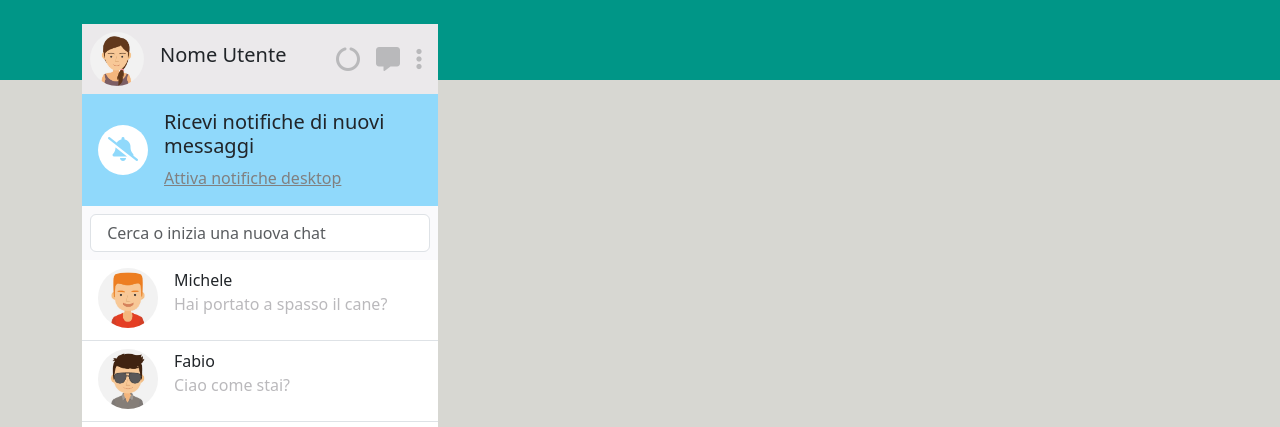
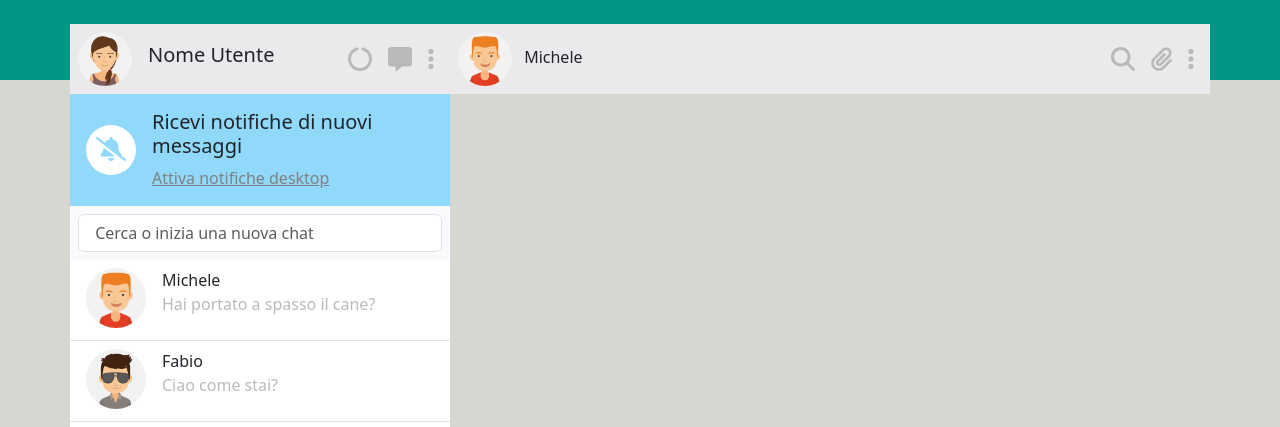
Before and after one commit to AlessioConsolo/vue-boolzapp, a plain HTML site: page index.html in a window 1280 px wide. Shown: the top 427 px of the page. Drawn offline with nearby package versions, Linux system fonts and the light colour scheme.

Commit message:
[UPD] Added upper chat profile section "large-user-section"

```diff
--- a/css/style.css
+++ b/css/style.css
@@ -17,8 +17,6 @@ body {
 
 .profile-content {
   background-color: #ebe9eb;
-  height: 100%;
-  width: 100%;
 }
 
 .myprofile img {
@@ -50,6 +48,11 @@ body {
   border-radius: 50%;
 }
 
+.profile-info img {
+  height: 70px;
+  border-radius: 50%;
+}
+
 /* ------------- UTILITY CLASSES ------------- */
 
 .gray {
--- a/index.html
+++ b/index.html
@@ -23,8 +23,8 @@
     <div id="app">
       <div class="container-fluid bg-green-gray vh-100">
         <div class="container">
-          <div class="row justify-content-center align-items-center pt-4">
-            <div class="user-section col-4">
+          <div class="row pt-4">
+            <div class="user-section col-4 p-0">
               <div
                 class="profile-content d-flex justify-content-between align-items-center"
               >
@@ -93,8 +93,29 @@
                 </ul>
               </div>
             </div>
-            <div class="col-8">
-              <h2>testo</h2>
+            <div class="large-user-section col-8 p-0">
+              <div
+                class="profile-content d-flex justify-content-between align-items-center"
+              >
+                <div class="profile-info">
+                  <img :src="contacts[0].avatar" alt="" class="p-2" />
+                  {{ contacts[0].name }}
+                </div>
+                <div class="profile-icons">
+                  <i
+                    class="fa-solid fa-magnifying-glass fa-xl"
+                    style="color: #b9b9bb"
+                  ></i>
+                  <i
+                    class="fa-solid fa-paperclip fa-xl px-3"
+                    style="color: #b9b9bb"
+                  ></i>
+                  <i
+                    class="fa-solid fa-ellipsis-vertical fa-xl pe-3 pe-3"
+                    style="color: #b9b9bb"
+                  ></i>
+                </div>
+              </div>
             </div>
           </div>
         </div>
```
